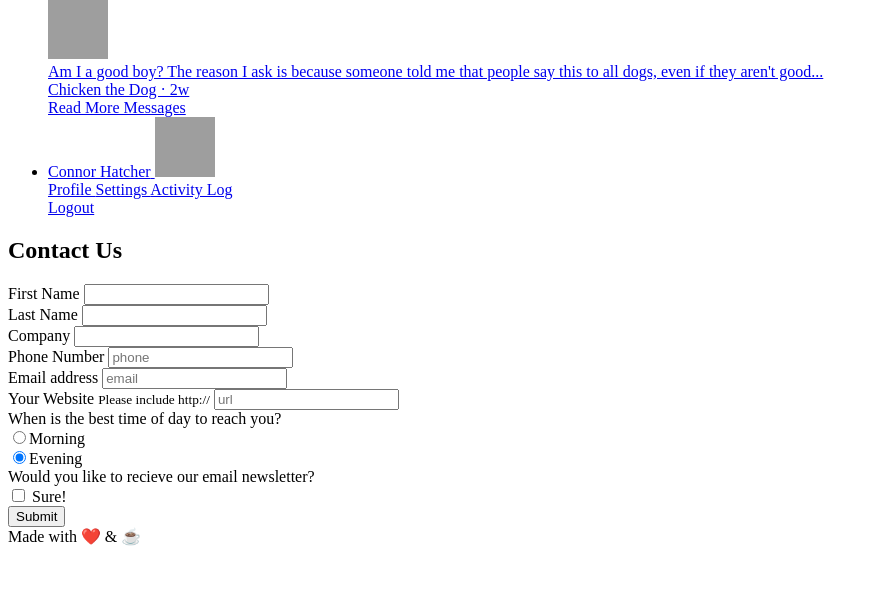
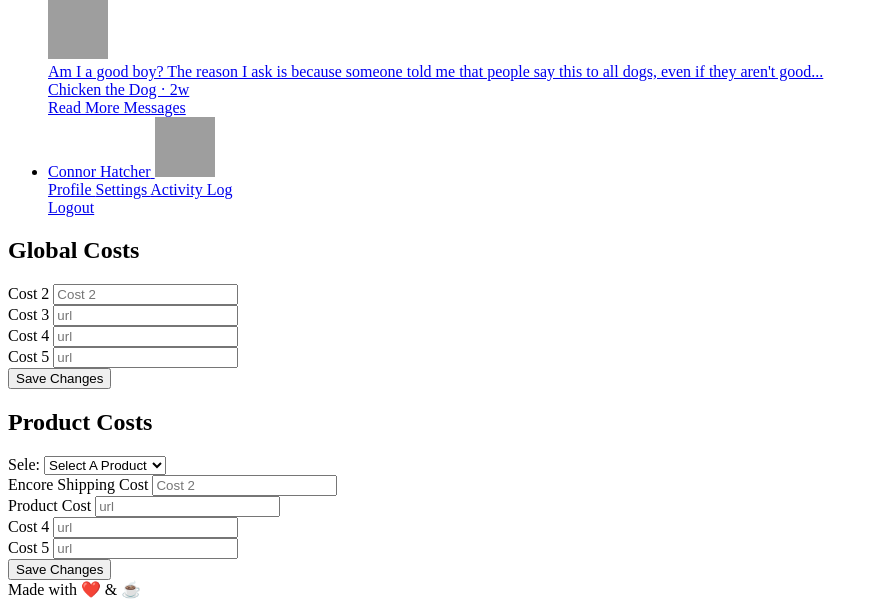
Before and after one commit to cbh4ou/Funnel-Calculator, a Flask app: template my_flask_app/templates/public/costs.html in a window 1280 px wide. Shown: the part 1423-2030 px from the top of the page, without its empty margins (0-879 px from the left). Before the commit the page ends 1969 px from the top, so only its background shows below. Run offline with Flask 2, Linux system fonts and the light colour scheme; the template is opened without the code that fills it, so the values that code supplies are empty; parts of the project's set-up code (start-up, migrations or seed data) failed here and were passed over; grey boxes are pictures that could not be loaded.

Commit message:
Modified Cost Form

```diff
--- a/assets/css/style.css
+++ b/assets/css/style.css
@@ -50,7 +50,7 @@
 /* footer */
 
 footer {
-  margin-top: 45px;
+  margin-top: 0px;
   padding-top: 5px;
   border-top: 1px solid #eaeaea;
   color: #999999;
@@ -84,3 +84,7 @@
   margin-right: 25px;
   list-style: none;
 }
+
+#product-cost-form {
+  margin-top: 10px;
+}
--- a/assets/js/main.js
+++ b/assets/js/main.js
@@ -10,6 +10,8 @@
 require('popper.js');
 require('bootstrap');
 require('chart.js');
+require('datatables.net-bs4');
+
 
 require.context(
   '../img', // context folder
@@ -23,3 +25,4 @@
 require('./sb-admin-2.js');
 require('./demo/chart-pie-demo.js');
 require('./demo/chart-area-demo.js');
+require('./demo/datatables-demo.js');
--- a/my_flask_app/templates/base.html
+++ b/my_flask_app/templates/base.html
@@ -38,10 +38,11 @@
 
 
 
+
+
+    <!-- Custom Javascript -->
     <!-- JavaScript at the bottom for fast page loading -->
     <script src="{{ static_url_for('static', filename='build/main_js.bundle.js') }}"></script>
-
-    <!-- Custom Javascript -->
     {% block js %}{% endblock %}
 
     <!-- Google Analytics -->
--- a/my_flask_app/templates/public/costs.html
+++ b/my_flask_app/templates/public/costs.html
@@ -3,96 +3,104 @@
 
 {% block content %}
 <!-- Content Wrapper -->
+
 <div class="container">
   <form>
-      <h2>Contact Us</h2>
+    <h2>Global Costs</h2>
+
     <div class="row">
-        <div class="col-md-6">
+      <div class="col-md-3">
+
         <div class="form-group">
-            <label for="first">First Name</label>
-            <input type="text" class="form-control" placeholder="" id="first">
+          <label for="">Cost 2</label>
+          <input type="email" class="form-control" id="email" placeholder="Cost 2">
         </div>
       </div>
       <!--  col-md-6   -->
 
-        <div class="col-md-6">
+      <div class="col-md-3">
         <div class="form-group">
-            <label for="last">Last Name</label>
-            <input type="text" class="form-control" placeholder="" id="last">
-          </div>
-        </div>
-        <!--  col-md-6   -->
+          <label for="url">Cost 3</label>
+          <input type="url" class="form-control" id="url" placeholder="url">
         </div>
 
-
-      <div class="row">
-        <div class="col-md-6">
+      </div>
+      <div class="col-md-3">
         <div class="form-group">
-            <label for="company">Company</label>
-            <input type="text" class="form-control" placeholder="" id="company">
+          <label for="url">Cost 4</label>
+          <input type="url" class="form-control" id="url" placeholder="url">
         </div>
 
+      </div>
+      <div class="col-md-3">
+        <div class="form-group">
+          <label for="url">Cost 5</label>
+          <input type="url" class="form-control" id="url" placeholder="url">
+        </div>
 
       </div>
-        <!--  col-md-6   -->
-
-        <div class="col-md-6">
-
-          <div class="form-group">
-            <label for="phone">Phone Number</label>
-            <input type="tel" class="form-control" id="phone" placeholder="phone">
-          </div>
-        </div>
-        <!--  col-md-6   -->
+      <!--  col-md-3  -->
     </div>
     <!--  row   -->
 
 
+    <button type="submit" class="btn btn-primary">Save Changes</button>
+  </form>
+
+  <form id='product-cost-form'>
+    <h2>Product Costs</h2>
+    <div class='row'>
+      <div class="col-xl-12">
+        <div class="form-group">
+          <label for="prods">Sele:</label>
+          <select class="form-control" id="sel1">
+            <option>Select A Product</option>
+          </select>
+        </div>
+      </div>
+
+    </div>
     <div class="row">
-        <div class="col-md-6">
+
+      <div class="col-md-3">
 
         <div class="form-group">
-            <label for="email">Email address</label>
-            <input type="email" class="form-control" id="email" placeholder="email">
+          <label for="">Encore Shipping Cost</label>
+          <input type="email" class="form-control" id="email" placeholder="Cost 2">
         </div>
       </div>
       <!--  col-md-6   -->
 
-        <div class="col-md-6">
+      <div class="col-md-3">
         <div class="form-group">
-            <label for="url">Your Website <small>Please include http://</small></label>
+          <label for="url">Product Cost</label>
           <input type="url" class="form-control" id="url" placeholder="url">
         </div>
 
       </div>
-        <!--  col-md-6   -->
-      </div>
-      <!--  row   -->
-
-
-      <label for="contact-preference">When is the best time of day to reach you?</label>
-      <div class="radio">
-        <label>
-          <input type="radio" name="contact-preference" id="contact-preference" value="am" checked>Morning
-        </label>
-      </div>
-      <div class="radio">
-        <label>
-          <input type="radio" name="contact-preference" id="contact-preference" value="pm" checked>Evening
-        </label>
+      <div class="col-md-3">
+        <div class="form-group">
+          <label for="url">Cost 4</label>
+          <input type="url" class="form-control" id="url" placeholder="url">
         </div>
 
-      <label for="newsletter">Would you like to recieve our email newsletter?</label>
-      <div class="checkbox">
+      </div>
+      <div class="col-md-3">
+        <div class="form-group">
+          <label for="url">Cost 5</label>
+          <input type="url" class="form-control" id="url" placeholder="url">
+        </div>
 
-        <label>
-          <input type="checkbox" value="Sure!" id="newsletter"> Sure!
-        </label>
+      </div>
+      <!--  col-md-3  -->
     </div>
 
 
-      <button type="submit" class="btn btn-primary">Submit</button>
+
+    <!--  row   -->
+    <button type="submit" class="btn btn-primary">Save Changes</button>
   </form>
+
 </div>
 <!-- End of Content Wrapper -->
 {% endblock %}
--- a/package.json
+++ b/package.json
@@ -28,9 +28,15 @@
     "@fortawesome/fontawesome-free": "^5.15.0",
     "bootstrap": "^4.5.2",
     "chart.js": "^2.9.4",
+    "datatables.net-autofill-bs4": "^2.3.5",
     "datatables.net-bs4": "^1.10.22",
+    "datatables.net-buttons-bs4": "^1.6.5",
+    "datatables.net-responsive-bs4": "^2.2.6",
+    "datatables.net-scroller-bs4": "^2.0.3",
     "jquery": "^3.5.1",
     "jquery.easing": "^1.4.1",
+    "jszip": "^3.5.0",
+    "pdfmake": "^0.1.68",
     "popper.js": "^1.15.0"
   },
   "devDependencies": {
```
Also changed, not shown: migrations/versions/9c3531d03cb4_.py (deleted, +0 -37 lines), migrations/versions/ad11788da75a_.py (deleted, +0 -48 lines), migrations/versions/fff25bbe141e_.py (renamed from migrations/versions/afe328990b1f_.py, +34 -3 lines), my_flask_app/templates/public/newhome.html (+48 -12 lines), my_flask_app/user/models.py (+16 -0 lines), my_flask_app/static/build/main_css.bundle.css, package-lock.json. Lines whose indentation alone changed are shown as unchanged.
